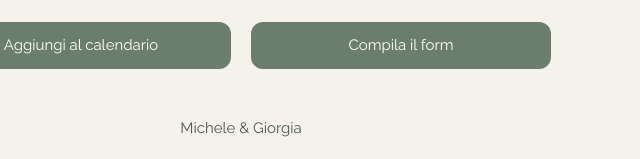
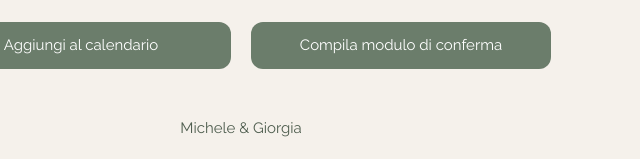
Before and after one commit to MikDR/matrimonio, a plain HTML site: page index.html in a window 1280 px wide. Shown: the part 2834-2993 px from the top of the page, 399-1039 px from the left. Drawn offline with nearby package versions, Linux system fonts and the light colour scheme.

Commit message:
update text confirm button

```diff
--- a/index.html
+++ b/index.html
@@ -220,7 +220,7 @@ iframe{ border-radius:12px; }
     <a href="https://docs.google.com/forms/d/e/1FAIpQLSck2aldIOXcO0gof-QlwYKq8KMZX6vMunchQjO6Em8AFH9zgA/viewform"
        target="_blank"
        class="w3-button btn-green">
-      Compila il form
+      Compila modulo di conferma
     </a>
   </div>
 </section>
```
